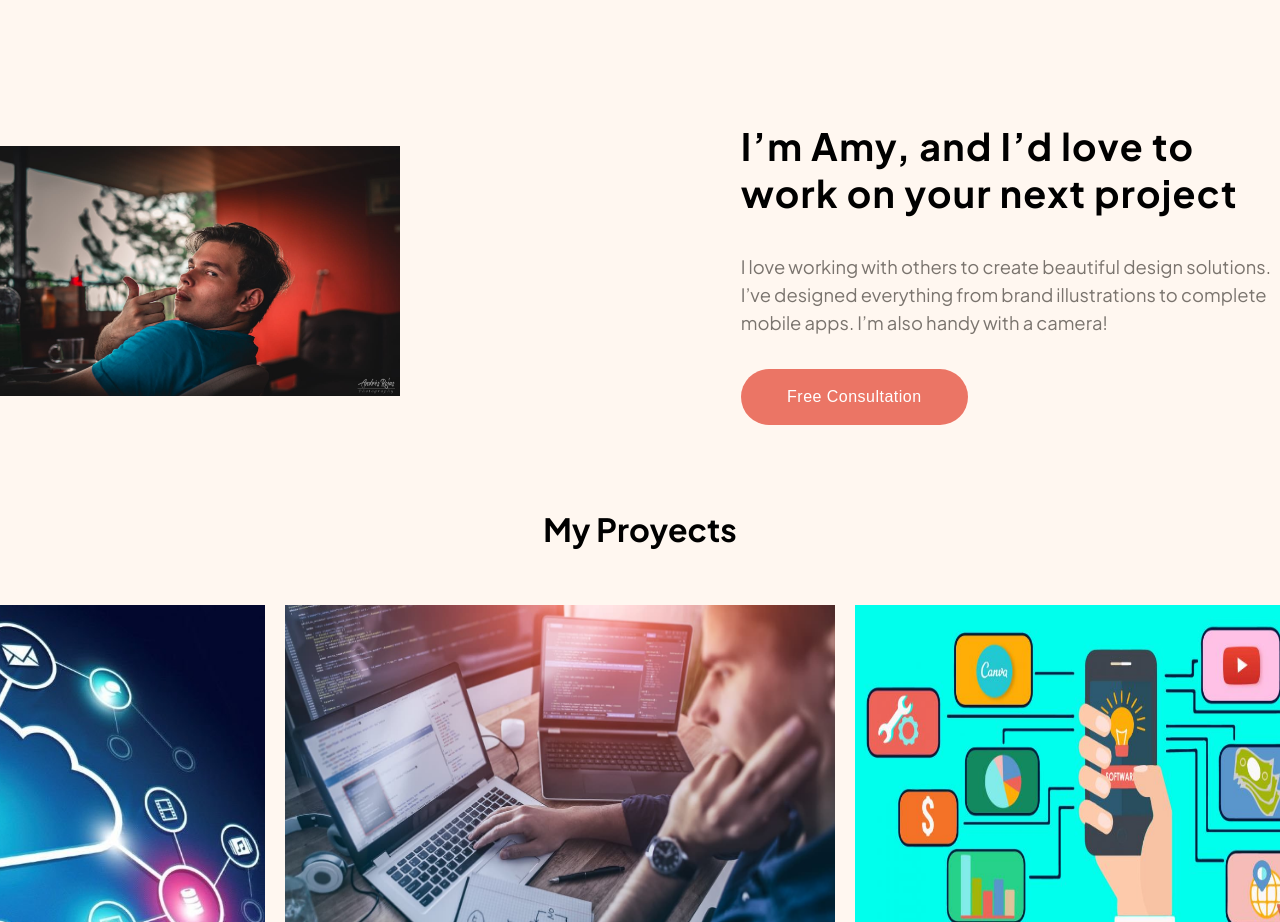
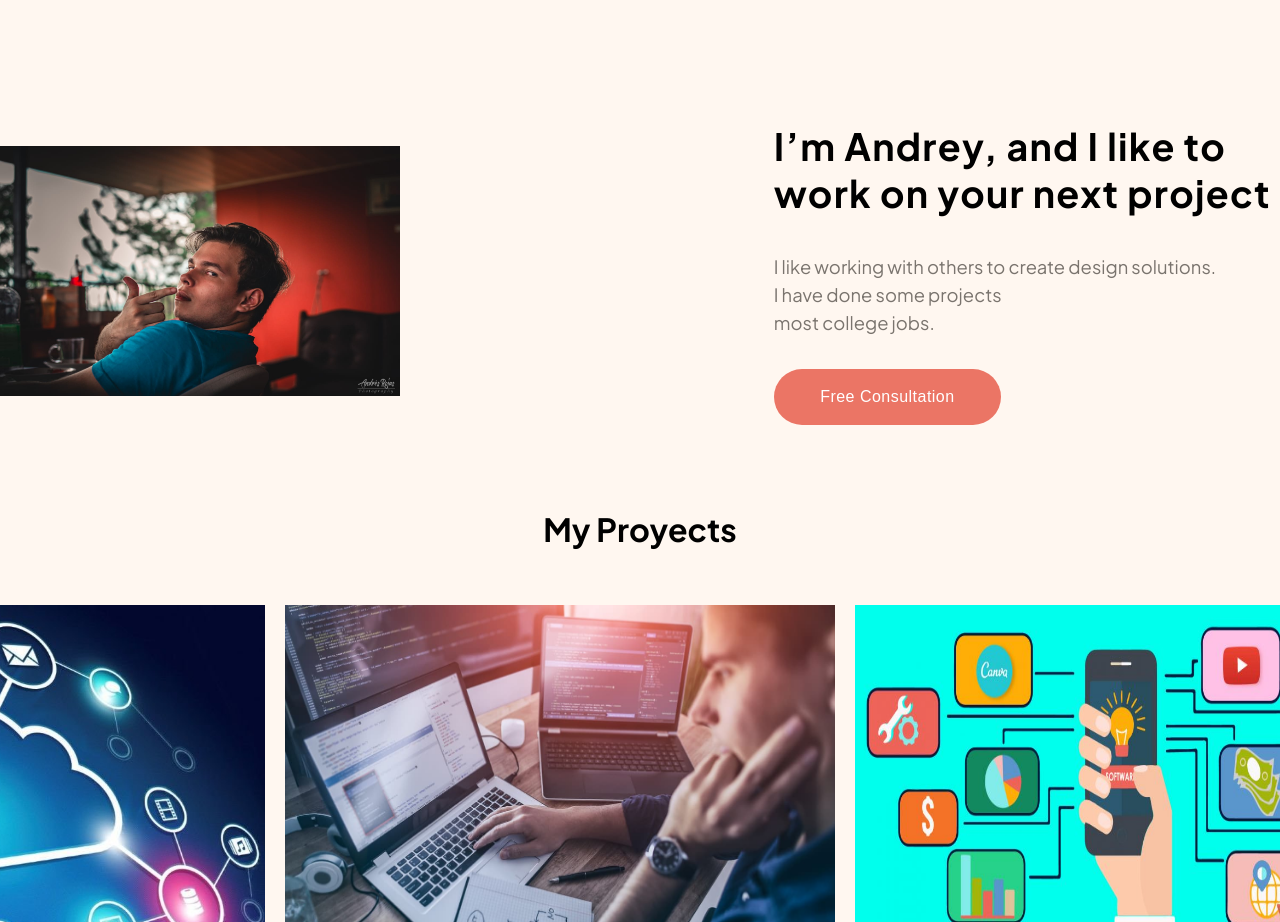
Before and after one commit to AndreyBV5/Primera-Prueba-PrograIV, a Next.js app in the folder portafolio-app/: page / in a window 1280 px wide. Shown: the part 780-1702 px from the top of the page. Built offline with nearby package versions, Linux system fonts and the light colour scheme.

Commit message:
test
last test

```diff
--- a/portafolio-app/components/About.tsx
+++ b/portafolio-app/components/About.tsx
@@ -12,16 +12,16 @@ const About = () => {
             </figure>
             <article>
                 <h2 className={styles.desktop}>
-                    I’m Amy, and I’d love to
+                    I’m Andrey, and I like to
                     <br />
                     work on your next project
                 </h2>
                 <p className={styles.desktop}>
-                    I love working with others to create beautiful design solutions.
+                    I like working with others to create design solutions.
                     <br />
-                    I’ve designed everything from brand illustrations to complete
+                    I have done some projects
                     <br />
-                    mobile apps. I’m also handy with a camera!
+                    most college jobs.
                 </p>
                 <button><a href="linkedin.com/in/andrey-barrios-valverde-16a707274" type="button">Free Consultation</a></button>
             </article>
```
